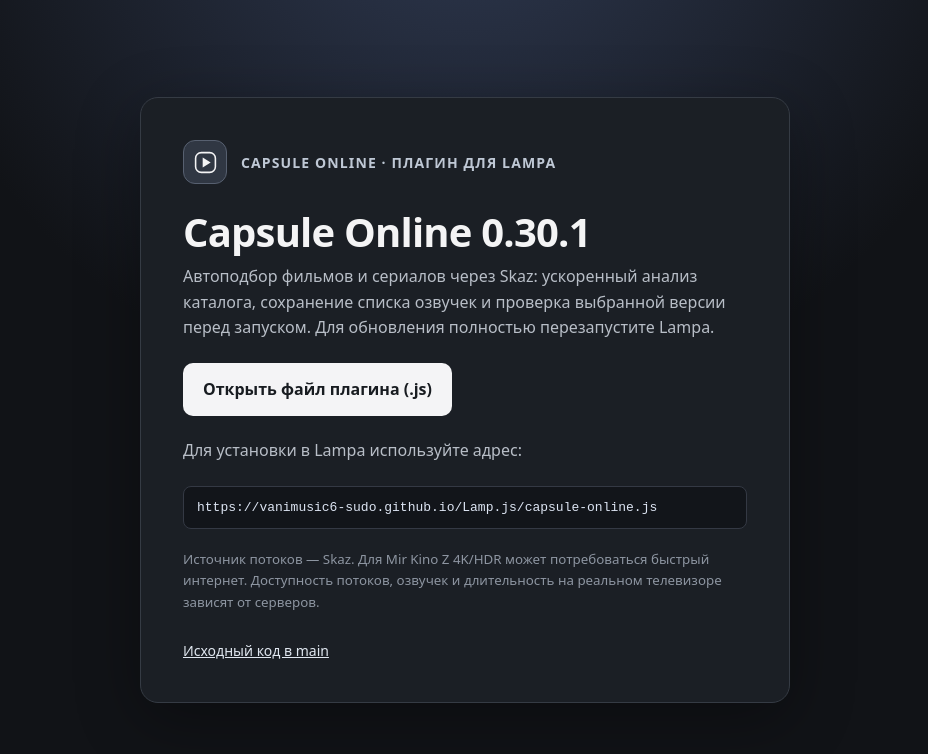
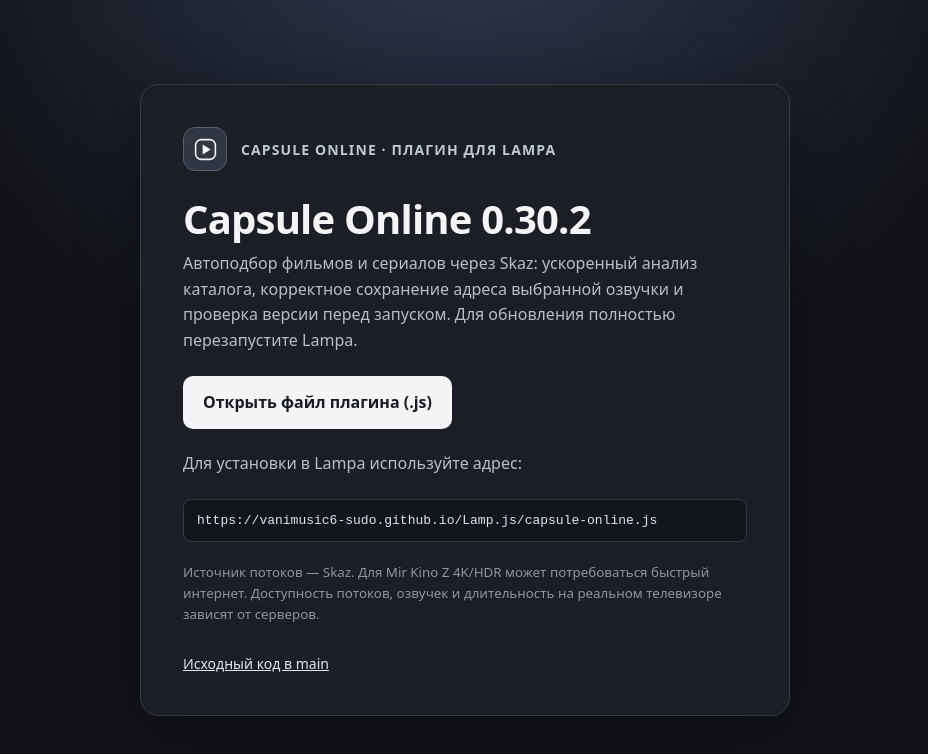
Before and after one commit to vanimusic6-sudo/Lamp.js, a plain HTML site: page capsule-online.html in a window 1280 px wide. Shown: the whole page, without its empty margins (175-1103 px from the left). Drawn offline with Linux system fonts and the light colour scheme.

Commit message:
docs(capsule-online): publish updated 0.30.2 installation guide

```diff
--- a/capsule-online.html
+++ b/capsule-online.html
@@ -3,7 +3,7 @@
 <head>
 <meta charset="utf-8"><meta name="viewport" content="width=device-width,initial-scale=1">
 <meta name="color-scheme" content="dark">
-<title>Capsule Online 0.30.1 — Lampa</title>
+<title>Capsule Online 0.30.2 — Lampa</title>
 <style>
 :root{font-family:system-ui,-apple-system,Segoe UI,Roboto,sans-serif;color:#f4f4f5;background:#111317}
 *{box-sizing:border-box}body{min-height:100vh;margin:0;display:grid;place-items:center;padding:24px;background:radial-gradient(circle at 50% -20%,#303b54 0%,transparent 50%),#111317}
@@ -18,8 +18,8 @@ small{color:#8d95a1;line-height:1.6;display:block;margin-top:20px}a{color:#e0e7f
 </head>
 <body><main>
 <div class="brand"><div class="logo" aria-hidden="true"><svg viewBox="0 0 24 24" width="25" height="25" fill="none" stroke="currentColor" stroke-width="1.5"><rect x="2.5" y="2.5" width="19" height="19" rx="5.5"/><path d="M9.3 7.1 17 12l-7.7 4.9z" fill="currentColor" stroke="none"/></svg></div><span>Capsule Online · плагин для Lampa</span></div>
-<h1>Capsule Online 0.30.1</h1>
-<p>Автоподбор фильмов и сериалов через Skaz: ускоренный анализ каталога, сохранение списка озвучек и проверка выбранной версии перед запуском. Для обновления полностью перезапустите Lampa.</p>
+<h1>Capsule Online 0.30.2</h1>
+<p>Автоподбор фильмов и сериалов через Skaz: ускоренный анализ каталога, корректное сохранение адреса выбранной озвучки и проверка версии перед запуском. Для обновления полностью перезапустите Lampa.</p>
 <p><a class="download" href="./capsule-online.js">Открыть файл плагина (.js)</a></p>
 <p>Для установки в Lampa используйте адрес:</p>
 <code>https://vanimusic6-sudo.github.io/Lamp.js/capsule-online.js</code>
```
